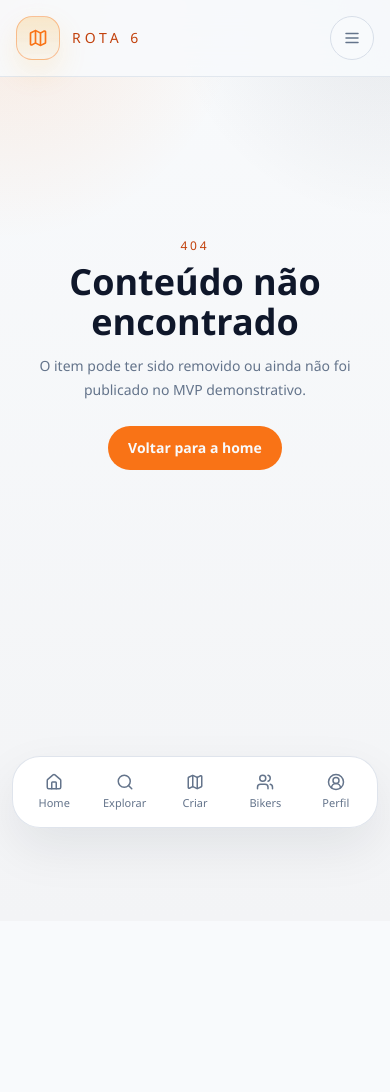
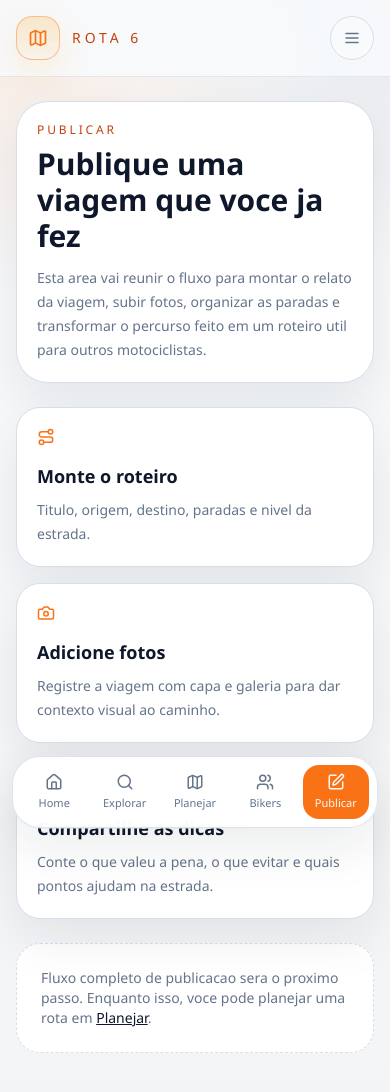
Before and after one commit to juniorstam/rota6, a Next.js app: page /publicar in a window 390 px wide. Before the commit this address had no page. Shown: the top 1092 px of the page. Before the commit the page ends 921 px from the top, so only its background shows below. Built offline with nearby package versions, Linux system fonts and the light colour scheme.

Commit message:
feat: update mobile nav and add publish page

```diff
--- /dev/null
+++ b/app/publicar/page.tsx
@@ -0,0 +1,51 @@
+import Link from "next/link";
+import { Camera, FileText, Route } from "lucide-react";
+
+export default function PublishTripPage() {
+  return (
+    <div className="space-y-6">
+      <section className="rounded-[32px] border border-border bg-surface p-5 shadow-glow md:p-7">
+        <p className="text-xs uppercase tracking-[0.24em] text-accentSoft">Publicar</p>
+        <h1 className="mt-2 text-3xl font-semibold text-text">Publique uma viagem que voce ja fez</h1>
+        <p className="mt-3 max-w-2xl text-sm leading-6 text-muted">
+          Esta area vai reunir o fluxo para montar o relato da viagem, subir fotos, organizar as paradas e transformar o
+          percurso feito em um roteiro util para outros motociclistas.
+        </p>
+      </section>
+
+      <section className="grid gap-4 md:grid-cols-3">
+        <article className="rounded-[24px] border border-border bg-surface p-5 shadow-glow">
+          <Route size={18} className="text-accent" />
+          <h2 className="mt-4 text-lg font-semibold text-text">Monte o roteiro</h2>
+          <p className="mt-2 text-sm leading-6 text-muted">
+            Titulo, origem, destino, paradas e nivel da estrada.
+          </p>
+        </article>
+
+        <article className="rounded-[24px] border border-border bg-surface p-5 shadow-glow">
+          <Camera size={18} className="text-accent" />
+          <h2 className="mt-4 text-lg font-semibold text-text">Adicione fotos</h2>
+          <p className="mt-2 text-sm leading-6 text-muted">
+            Registre a viagem com capa e galeria para dar contexto visual ao caminho.
+          </p>
+        </article>
+
+        <article className="rounded-[24px] border border-border bg-surface p-5 shadow-glow">
+          <FileText size={18} className="text-accent" />
+          <h2 className="mt-4 text-lg font-semibold text-text">Compartilhe as dicas</h2>
+          <p className="mt-2 text-sm leading-6 text-muted">
+            Conte o que valeu a pena, o que evitar e quais pontos ajudam na estrada.
+          </p>
+        </article>
+      </section>
+
+      <section className="rounded-[24px] border border-dashed border-border bg-surface p-6 text-sm text-muted">
+        Fluxo completo de publicacao sera o proximo passo. Enquanto isso, voce pode planejar uma rota em{" "}
+        <Link href="/planejar" className="text-text underline">
+          Planejar
+        </Link>
+        .
+      </section>
+    </div>
+  );
+}
--- a/components/mobile-nav.tsx
+++ b/components/mobile-nav.tsx
@@ -1,7 +1,7 @@
 "use client";
 
 import Link from "next/link";
-import { Home, Map, Search, UserCircle2, Users } from "lucide-react";
+import { Home, Map, PenSquare, Search, Users } from "lucide-react";
 import { usePathname } from "next/navigation";
 
 import { cn } from "@/lib/utils";
@@ -9,9 +9,9 @@ import { cn } from "@/lib/utils";
 const items = [
   { href: "/", label: "Home", icon: Home },
   { href: "/explorar", label: "Explorar", icon: Search },
-  { href: "/planejar", label: "Criar", icon: Map },
+  { href: "/planejar", label: "Planejar", icon: Map },
   { href: "/bikers", label: "Bikers", icon: Users },
-  { href: "/perfil/junior", label: "Perfil", icon: UserCircle2 }
+  { href: "/publicar", label: "Publicar", icon: PenSquare }
 ];
 
 export function MobileNav() {
```
